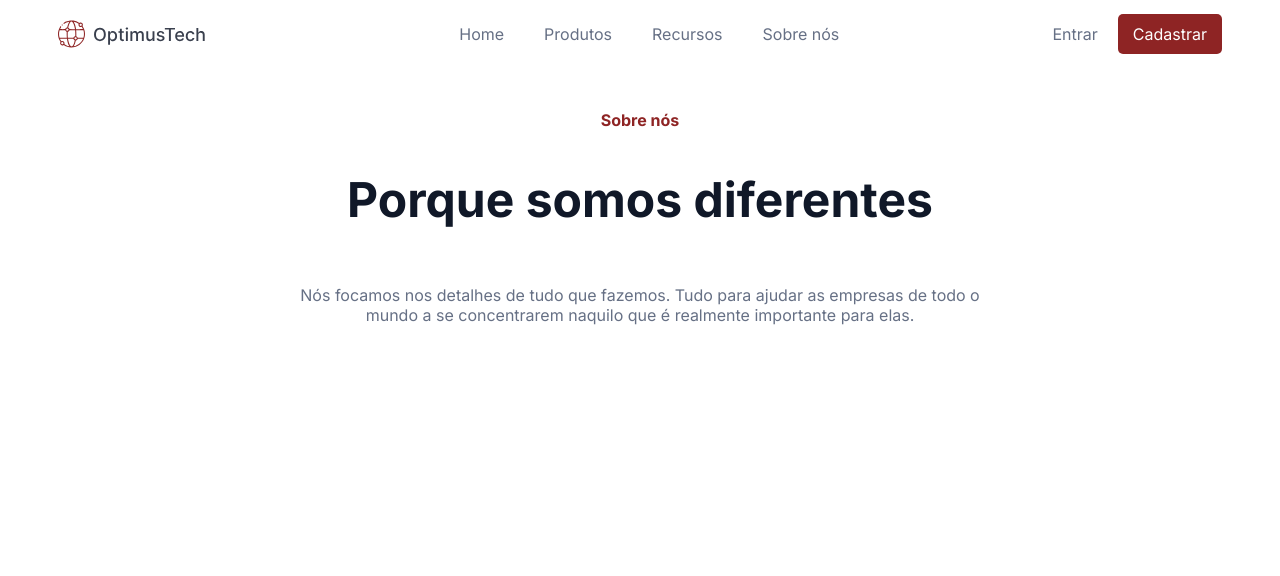
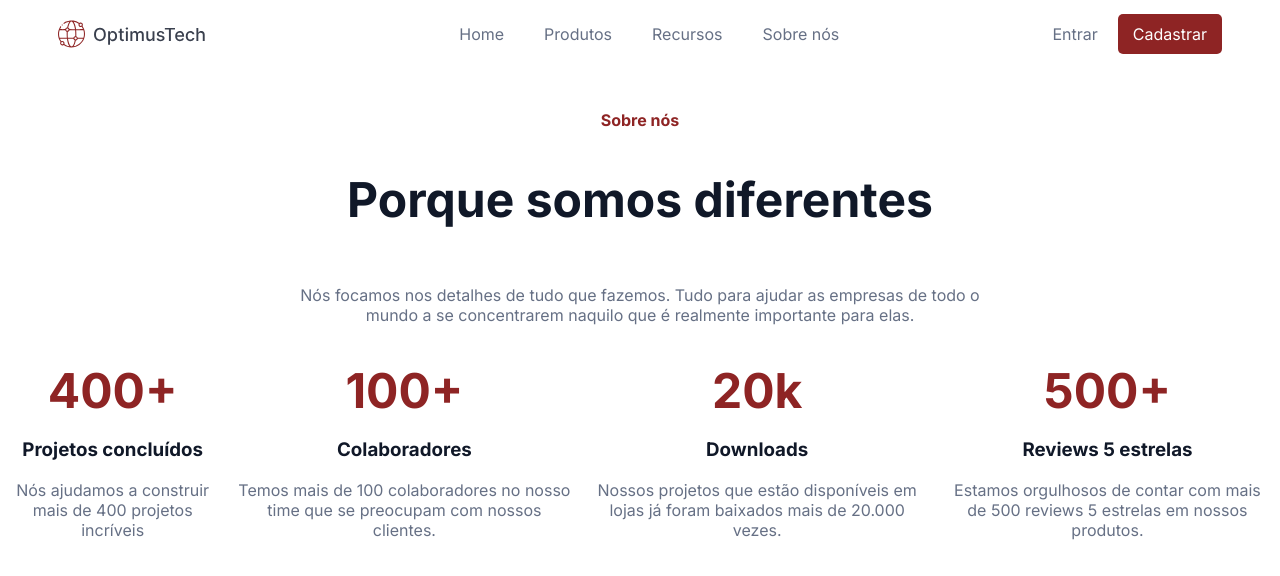
Before and after one commit to yoruwitch/optimus-tech, a React (Vite) app: page / in a window 1280 px wide. Shown: the top 576 px of the page. Built offline with nearby package versions, Linux system fonts and the light colour scheme.

Commit message:
Feat: metrics section

```diff
--- a/src/App.tsx
+++ b/src/App.tsx
@@ -1,12 +1,14 @@
 import "./App.css";
 import Header from "./components/Header";
+import Metrics from "./components/Metrics";
 import Navbar from "./components/Navbar";
 
 function App() {
     return (
         <>
             <Navbar />
-            <Header/>
+            <Header />
+            <Metrics />
         </>
     );
 }
--- /dev/null
+++ b/src/components/Metrics/Metric/index.tsx
@@ -0,0 +1,19 @@
+import "./style.css";
+
+interface MetricProps {
+    title: string;
+    subtitle: string;
+    description: string;
+}
+
+function Metric({ title, subtitle, description }: MetricProps) {
+    return (
+        <div className="metric">
+            <h1>{title}</h1>
+            <h3>{subtitle}</h3>
+            <p>{description}</p>
+        </div>
+    );
+}
+
+export default Metric;
--- /dev/null
+++ b/src/components/Metrics/Metric/style.css
@@ -0,0 +1,11 @@
+.metric h1 {
+  color: var(--red);
+  margin: 0;
+}
+h3 {
+  color: var(--title);
+}
+
+.metric {
+  text-align: center;
+}
--- /dev/null
+++ b/src/components/Metrics/index.tsx
@@ -0,0 +1,34 @@
+import Metric from "./Metric";
+import "./style.css";
+
+function Metrics() {
+    return (
+        <>
+            <section className="metrics_container">
+                <Metric
+                    title="400+"
+                    subtitle="Projetos concluídos"
+                    description="Nós ajudamos a construir mais de 400 projetos incríveis"
+                />
+                <Metric
+                    title="100+"
+                    subtitle="Colaboradores"
+                    description="Temos mais de 100 colaboradores no nosso time que se preocupam com nossos clientes."
+                />
+                <Metric
+                    title="20k"
+                    subtitle="Downloads"
+                    description="Nossos projetos que estão disponíveis em lojas já foram baixados mais de 20.000 vezes."
+                />
+
+                <Metric
+                    title="500+"
+                    subtitle="Reviews 5 estrelas"
+                    description="Estamos orgulhosos de contar com mais de 500 reviews 5 estrelas em nossos produtos."
+                />
+            </section>
+        </>
+    );
+}
+
+export default Metrics;
--- /dev/null
+++ b/src/components/Metrics/style.css
@@ -0,0 +1,7 @@
+.metrics_container {
+  align-items: center;
+  display: flex;
+  justify-content: center;
+  gap: 20px;
+  margin-top: 20px;
+}
```
